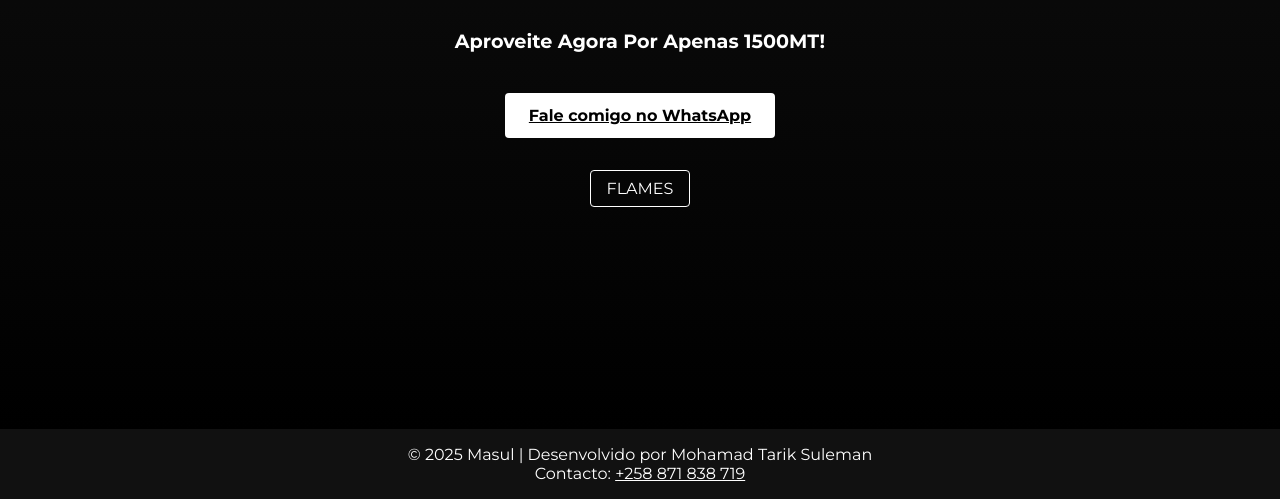
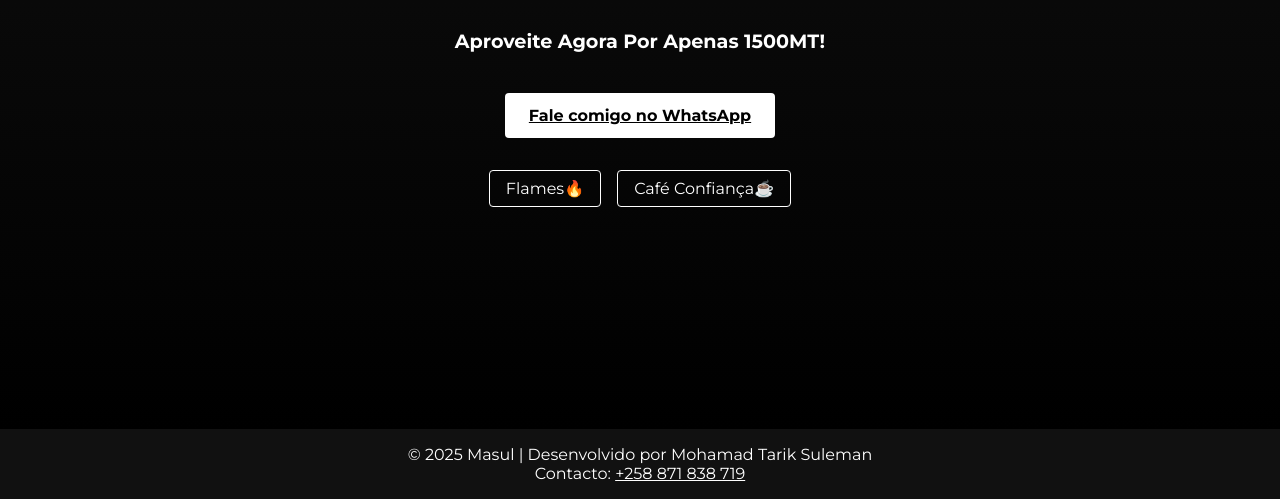
Before and after one commit to zamrivertech/easymenu, a plain HTML site: page index.html in a window 1280 px wide. Shown: the part 371-870 px from the top of the page. Drawn offline with Linux system fonts and the light colour scheme.

Commit message:
Add cafeconfianca

```diff
--- a/index.html
+++ b/index.html
@@ -157,7 +157,8 @@
     <a href="https://wa.me/258871838719" class="cta">Fale comigo no WhatsApp</a>
 
     <div class="clients">
-      <a href="./flames/index.html" class="client-link">FLAMES</a>
+      <a href="./flames/index.html" class="client-link">Flames🔥</a>
+      <a href="./cafeconfianca/index.html" class="client-link">Café Confiança☕</a>
       <!-- Adicione mais clientes abaixo -->
       <!-- <a href="./clients/nomedocliente/index.html" class="client-link">Nome do Cliente</a> -->
     </div>
```
